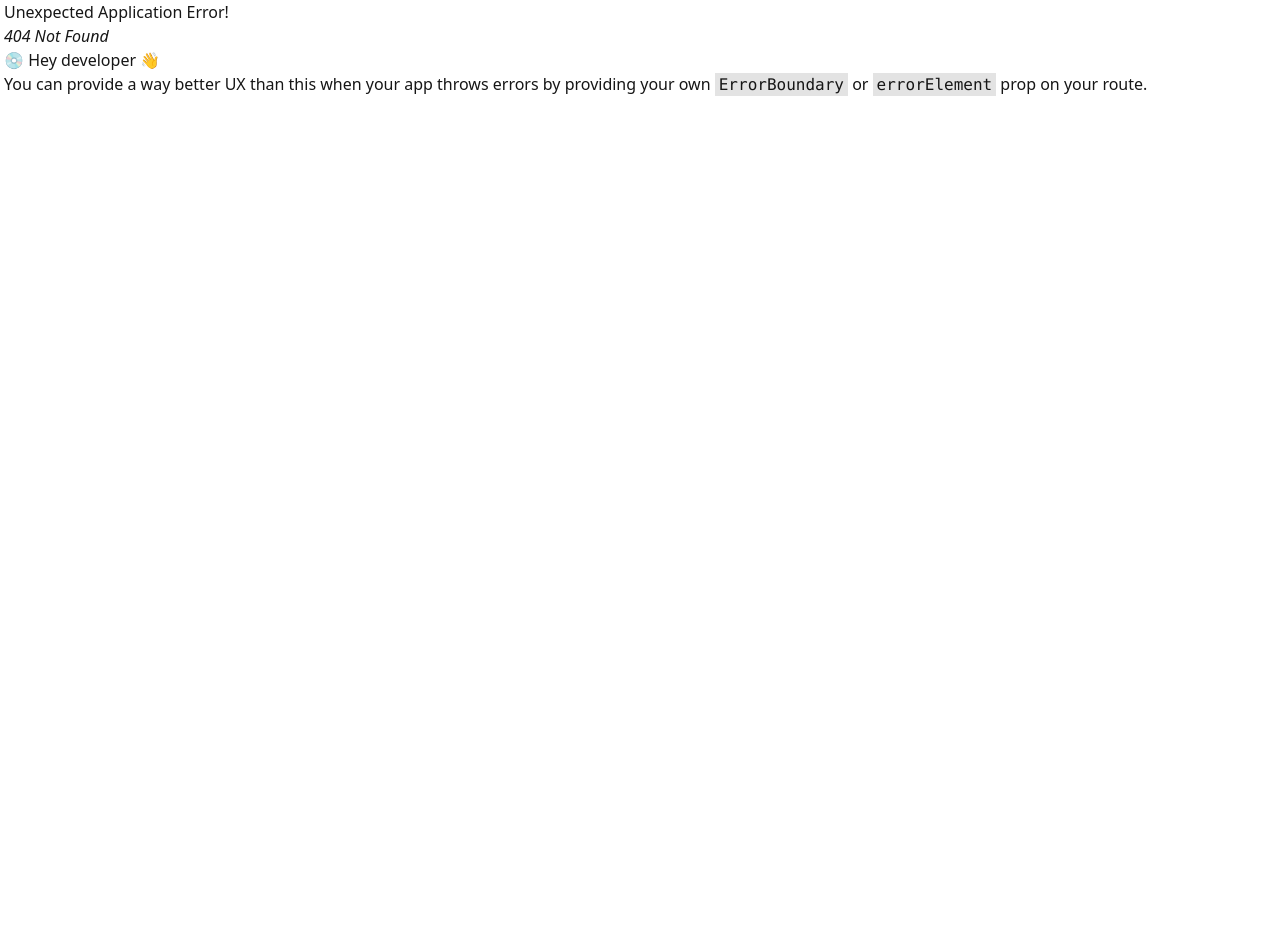
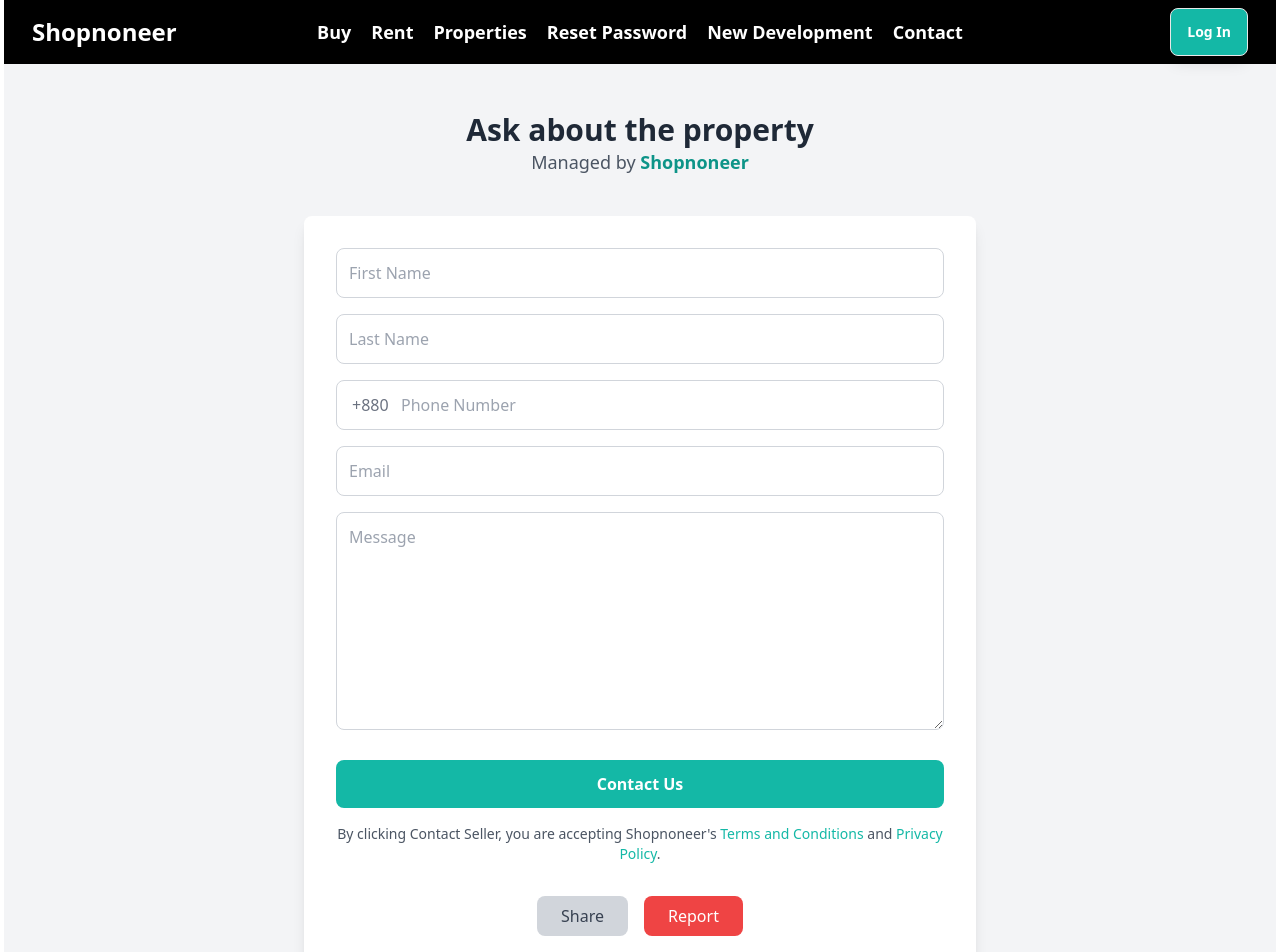
Before and after one commit to Eshrak20/Shopnoneer-React-Client, a React (Vite) app: page /contact in a window 1280 px wide. Before the commit this address had no page. Shown: the top 952 px of the page. Before the commit the page ends 800 px from the top, so only its background shows below. Built offline with nearby package versions, Linux system fonts and the light colour scheme.

Commit message:
Add google map

```diff
--- /dev/null
+++ b/src/Pages/ContactPage/ContactPage.jsx
@@ -0,0 +1,96 @@
+import React from "react";
+import Navbar from "../Shared/Navbar/Navbar";
+
+const ContactPage = () => {
+  return (
+    <>
+      <Navbar visible={true}></Navbar>
+      <div className="container mx-auto px-8 py-12 bg-gray-100 min-h-screen">
+        {/* Header Section */}
+        <div className="text-center mb-10">
+          <h2 className="text-3xl font-bold text-gray-800">
+            Ask about the property
+          </h2>
+          <p className="text-lg text-gray-600">
+            Managed by{" "}
+            <span className="font-semibold text-teal-600">Shopnoneer</span>
+          </p>
+        </div>
+
+        {/* Contact Form */}
+        <div className="bg-white p-8 shadow-lg rounded-lg max-w-2xl mx-auto">
+          <form>
+            <div className="mb-4">
+              <input
+                type="text"
+                placeholder="First Name"
+                className="w-full p-3 border border-gray-300 rounded-lg focus:outline-none focus:border-teal-500"
+              />
+            </div>
+            <div className="mb-4">
+              <input
+                type="text"
+                placeholder="Last Name"
+                className="w-full p-3 border border-gray-300 rounded-lg focus:outline-none focus:border-teal-500"
+              />
+            </div>
+            <div className="mb-4 relative">
+              <span className="absolute left-4 top-1/2 transform -translate-y-1/2 text-gray-500">
+                +880
+              </span>
+              <input
+                type="tel"
+                placeholder="Phone Number"
+                className="w-full pl-16 p-3 border border-gray-300 rounded-lg focus:outline-none focus:border-teal-500"
+              />
+            </div>
+            <div className="mb-4">
+              <input
+                type="email"
+                placeholder="Email"
+                className="w-full p-3 border border-gray-300 rounded-lg focus:outline-none focus:border-teal-500"
+              />
+            </div>
+            <div className="mb-6">
+              <textarea
+                placeholder="Message"
+                rows="8"
+                className="w-full p-3 border border-gray-300 rounded-lg focus:outline-none focus:border-teal-500"
+              ></textarea>
+            </div>
+            <button
+              type="submit"
+              className="w-full bg-teal-500 text-white py-3 rounded-lg font-semibold hover:bg-teal-600 transition-colors duration-300"
+            >
+              Contact Us
+            </button>
+          </form>
+
+          {/* Terms and Conditions */}
+          <p className="text-gray-600 text-sm mt-4 text-center">
+            By clicking Contact Seller, you are accepting Shopnoneer's{" "}
+            <a href="#" className="text-teal-500 hover:underline">
+              Terms and Conditions
+            </a>{" "}
+            and{" "}
+            <a href="#" className="text-teal-500 hover:underline">
+              Privacy Policy
+            </a>
+            .
+          </p>
+          {/* Share and Report Buttons */}
+          <div className="flex justify-center mt-8 space-x-4">
+            <button className="bg-gray-300 text-gray-700 px-6 py-2 rounded-lg hover:bg-teal-500 transition duration-300">
+              Share
+            </button>
+            <button className="bg-red-500 text-white px-6 py-2 rounded-lg hover:bg-red-600 transition duration-300">
+              Report
+            </button>
+          </div>
+        </div>
+      </div>
+    </>
+  );
+};
+
+export default ContactPage;
--- a/src/Pages/DetailsProperty/DetailsPropMain/DetailsPropMain.jsx
+++ b/src/Pages/DetailsProperty/DetailsPropMain/DetailsPropMain.jsx
@@ -7,7 +7,7 @@ import Navbar from "../../Shared/Navbar/Navbar";
 
 const DetailsPropMain = () => {
   return (
-    <div className="md:max-w-screen-md lg:max-w-screen-lg mx-auto mb-5 px-4 sm:px-6 lg:px-8">
+    <div className="md:max-w-screen-md mx-auto mb-5">
       <Navbar  visible={true}></Navbar>
       <DetailsPropMainCard></DetailsPropMainCard>
       <Amenities></Amenities>
--- a/src/Pages/DetailsProperty/DetailsPropMainCard/DetailsPropMainCard.jsx
+++ b/src/Pages/DetailsProperty/DetailsPropMainCard/DetailsPropMainCard.jsx
@@ -1,4 +1,4 @@
-import React, { useEffect, useState } from "react";
+import React, { useEffect, useState, useRef } from "react";
 import { useParams } from "react-router-dom";
 import { FontAwesomeIcon } from "@fortawesome/react-fontawesome";
 import "react-responsive-carousel/lib/styles/carousel.min.css"; // requires a loader
@@ -15,6 +15,7 @@ const DetailsPropMainCard = () => {
   const { id } = useParams(); // Use the id from URL parameters
   const [property, setProperty] = useState(null);
   const [loading, setLoading] = useState(true);
+  const mapRef = useRef(null);
 
   useEffect(() => {
     const fetchData = async () => {
@@ -37,7 +38,6 @@ const DetailsPropMainCard = () => {
 
         const propertyModel = new DetailsPropertyModel(data.data); // Create a new instance of the property model
         setProperty(propertyModel); // Set the property data
-        // console.log(propertyModel);
       } catch (error) {
         console.error("Failed to fetch home card data:", error);
       } finally {
@@ -47,6 +47,45 @@ const DetailsPropMainCard = () => {
 
     fetchData();
   }, [id]); // Fetch data when id changes
+
+  useEffect(() => {
+    if (!property) return;
+
+    // Initialize the Google Map
+    const initializeMap = () => {
+      const map = new google.maps.Map(mapRef.current, {
+        center: {
+          lat: parseFloat(property.latitude) || 23.756724360562256,
+          lng: parseFloat(property.longitude) || 90.35648582209016,
+        }, // Default center (or fetched from property)
+        zoom: 18,
+      });
+
+      // Add a marker
+      new google.maps.Marker({
+        position: {
+          lat: parseFloat(property.latitude) || 37.7749,
+          lng: parseFloat(property.longitude) || -122.4194,
+        },
+        map,
+        title: property.title || "Default Location",
+      });
+    };
+
+    // Load the Google Maps script dynamically
+    const script = document.createElement("script");
+    script.src =
+      "https://maps.googleapis.com/maps/api/js?key=AIzaSyABnAbo9ifTK9aGO-2oBameLdIKPxVKoXI&libraries=places";
+    script.async = true;
+    script.defer = true;
+    script.onload = initializeMap;
+
+    document.body.appendChild(script);
+
+    return () => {
+      document.body.removeChild(script);
+    };
+  }, [property]);
 
   if (loading) {
     return (
@@ -63,9 +102,8 @@ const DetailsPropMainCard = () => {
   }
 
   const capitalizeFirstChar = (str) => {
-    // Check if the string is empty or only contains whitespace
     if (!str || str.trim() === "") {
-      return "Input string is empty."; // Return a message if the string is empty
+      return "Input string is empty.";
     }
 
     return str.charAt(0).toUpperCase() + str.slice(1).toLowerCase();
@@ -95,21 +133,17 @@ const DetailsPropMainCard = () => {
         </Carousel>
 
         <section className="md:max-w-screen-2xl lg:max-w-screen-2xl mx-auto my-5 px-4 sm:px-6 lg:px-8 grid grid-cols-1 lg:grid-cols-3 gap-10">
-          {/* Left: Property Details */}
           <div className="lg:col-span-2 space-y-6 p-10 bg-white rounded-lg shadow-lg">
-            {/* Property Title and Price */}
             <h1 className="text-5xl font-bold text-gray-900 mb-4">
               {property.title}
             </h1>
             <h4 className="text-xl text-teal-600 flex flex-col mb-4">
               <span className="flex items-center">
                 <FontAwesomeIcon icon={faMapMarkerAlt} className="mr-2" />
-                {capitalizeFirstChar(property.division.name)},{" "}
-                {capitalizeFirstChar(property.district.name)},{" "}
-                {capitalizeFirstChar(property.upazila.name)},{" "}
-                {capitalizeFirstChar(property.housing.name)}
-              </span>
-              <span>
+                {capitalizeFirstChar(property.division)},{" "}
+                {capitalizeFirstChar(property.district)},{" "}
+                {capitalizeFirstChar(property.upazila)},{" "}
+                {capitalizeFirstChar(property.housing)}
                 Road: {property.road}, Block: {property.block}, Plot:{" "}
                 {property.plot}
               </span>
@@ -122,7 +156,6 @@ const DetailsPropMainCard = () => {
                 : "Upcoming"}
             </h3>
 
-            {/* Property Details */}
             <div className="flex gap-4 my-4 items-center text-gray-600 text-lg">
               <FontAwesomeIcon icon={faBed} />
               <span>{property.no_of_beds} Beds</span>
@@ -132,27 +165,11 @@ const DetailsPropMainCard = () => {
               <span>{property.rate_per_sqft} sqft</span>
             </div>
 
-            {/* Overview Section */}
             <div className="my-4">
               <h4 className="text-lg font-semibold text-gray-900">Overview</h4>
               <p className="text-gray-600 text-lg">{property.description}</p>
             </div>
 
-            {/* Amenities Section */}
-            <div className="my-4">
-              <h4 className="text-lg font-semibold text-gray-900">Amenities</h4>
-              <p className="text-gray-600 text-lg">{property.amenities}</p>
-            </div>
-
-            {/* Location Details */}
-            <div className="my-4">
-              <h4 className="text-lg font-semibold text-gray-900">Location</h4>
-              <p className="text-gray-600 text-lg">
-                {property.location_details}
-              </p>
-            </div>
-
-            {/* Additional Info */}
             <div className="my-4">
               <h4 className="text-lg font-semibold text-gray-900">
                 Additional Information
@@ -168,24 +185,18 @@ const DetailsPropMainCard = () => {
                 {property.floor_no}
               </p>
             </div>
-
-            <button className="mt-6 px-8 py-4 bg-teal-600 text-white rounded-lg shadow hover:bg-teal-700 transition duration-300 text-xl">
-              Inquire Now
-            </button>
           </div>
 
-          {/* Right: Property Images */}
-          <div className="space-y-4">
-            {images.slice(0, 3).map((img, index) => (
-              <div key={index + 1} className="relative overflow-hidden">
-                <img
-                  src={img}
-                  alt={`Property additional image ${index + 1}`}
-                  className="w-full h-64 object-cover rounded-lg shadow-lg transition duration-300 transform scale-100 hover:scale-105"
-                />
-              </div>
-            ))}
-          </div>
+          {/* Google Map */}
+          <div
+            ref={mapRef}
+            style={{
+              width: "100%",
+              height: "100%",
+              borderRadius: "8px",
+            }}
+            className="shadow-lg"
+          ></div>
         </section>
       </div>
     </>
--- a/src/Pages/Shared/Navbar/Navbar.jsx
+++ b/src/Pages/Shared/Navbar/Navbar.jsx
@@ -59,6 +59,14 @@ const Navbar = ({ visible }) => {
           className={`nav-item text-${isFixed ? "black" : "white"}`}
         >
           New Development
+        </Link>
+      </li>
+      <li className="">
+        <Link
+          to="/contact"
+          className={`nav-item text-${isFixed ? "black" : "white"}`}
+        >
+          Contact
         </Link>
       </li>
     </>
--- a/src/Routes/Routes.jsx
+++ b/src/Routes/Routes.jsx
@@ -7,6 +7,7 @@ import ResetPass from "../Pages/ResetPass/ResetPass";
 import SignUp from "../Pages/Signup/SignUp";
 import Detail from "../Pages/Detail/Detail";
 import DetailsPropMain from "../Pages/DetailsProperty/DetailsPropMain/DetailsPropMain";
+import ContactPage from "../Pages/ContactPage/ContactPage";
 
 export const router = createBrowserRouter([
   {
@@ -30,6 +31,10 @@ export const router = createBrowserRouter([
         element: <SignUp />,
       },
       {
+        path: "/contact",
+        element: <ContactPage/>,
+      },
+      {
         path: "/resetPass",
         element: <ResetPass />,
       },
```
